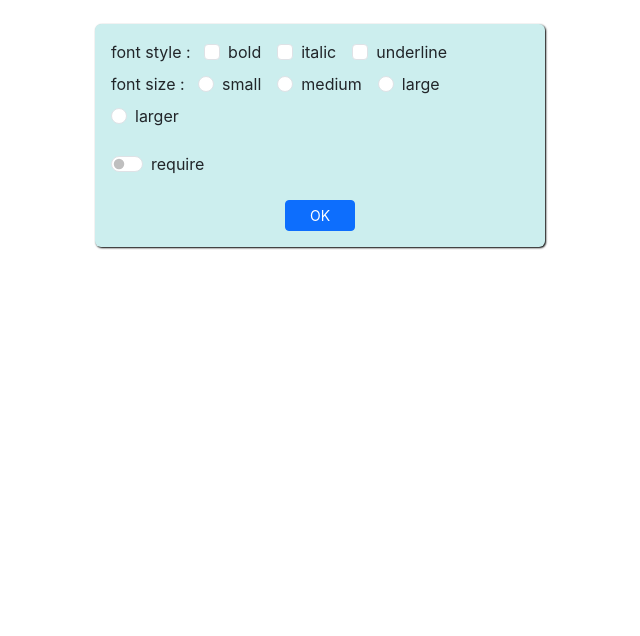
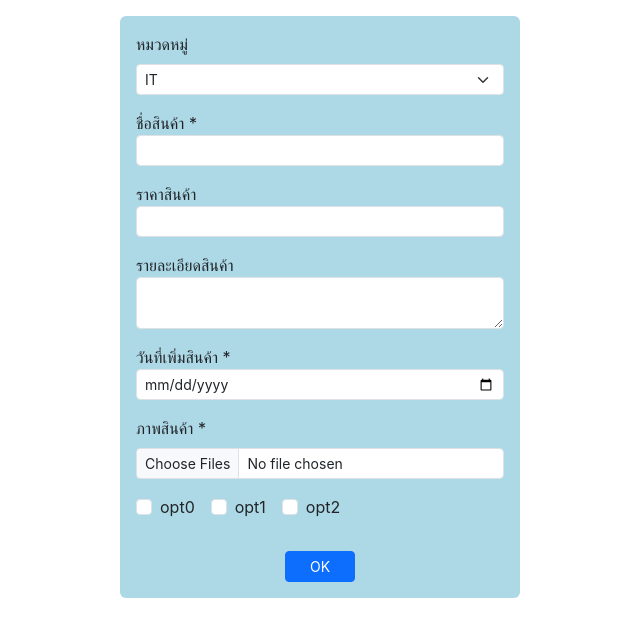
Before and after one commit to mannieshub/learn-JavaScript-NodeJS-ReactJS, a React (Create React App) app in the folder app1/: page / in a window 1280 px wide. Shown: the top 636 px of the page, without its empty margins (320-960 px from the left). Built offline with nearby package versions, Linux system fonts and the light colour scheme; the HTML template or start-up script is replaced by a standard one.

Commit message:
react-hook-form

```diff
--- a/app1/package.json
+++ b/app1/package.json
@@ -9,6 +9,7 @@
     "bootstrap": "^5.3.2",
     "react": "^18.2.0",
     "react-dom": "^18.2.0",
+    "react-hook-form": "^7.47.0",
     "react-router-dom": "^6.16.0",
     "react-scripts": "5.0.1",
     "tar": "^6.1.15",
--- a/app1/src/App.js
+++ b/app1/src/App.js
@@ -10,6 +10,7 @@
 
 import FormText from "./FormText";
 import FormCheck from "./form-check";
+import FormValidation from "./form-validation";
 
 export default function App(){
   // let [user,setUser] = React.useState()
@@ -18,7 +19,8 @@
       // <Router2/>,
       // <Router3></Router3>
       // <FormText/>
-      <FormCheck></FormCheck>
+      //<FormCheck></FormCheck>
+      <FormValidation/>
   )
 }
 
--- /dev/null
+++ b/app1/src/form-validation.js
@@ -0,0 +1,105 @@
+import React from 'react'
+import {useForm} from 'react-hook-form'
+
+export default function FormValidation(){
+    const cats =[['100','IT'],['200','Machine'],['300','Chemical Product']]
+    const opts = ['Option 1','Option 2','Option 3']
+    const inputFile = React.createRef()
+
+    const{register,handleSubmit,formState:{errors}}= useForm()
+
+    const onSubmitForm =(event)=>{
+        let maxNumFiles = 3
+        let maxSize = 300
+
+        if(inputFile.current.files.length>maxNumFiles){
+            alert(`เลือกได้ไม่เกิน ${maxNumFiles} ไฟล์`)
+            event.preventDefault()
+            return
+        }
+
+        for(let f of inputFile.current.files){
+            if(f.size>maxSize*1000){
+                alert(`ขนาดไฟล์เกิน ${maxSize} KB`)
+                event.preventDefault()
+                return
+            }
+        }
+    }
+
+        const err ={
+            fontSize :'smaller',
+            color:'red'
+        }
+
+        return(
+            <div className='mt-3 mb-5 mx-auto p-3 rounded' style={{width:'400px',backgroundColor:'lightblue'}}>
+                <form onSubmit={handleSubmit(onSubmitForm)}>
+                    <div className='form-group mb-3'>
+                        <label htmlFor='cats' className='form-label'>หมวดหมู่</label>
+                        <select id ="cats" className='form-select form-select-sm'>
+                            {
+                                cats.map(item =>{
+                                    return <option value ={item[0]}>{item[1]}</option>
+                                })
+                            }
+                        </select>
+                    </div>
+                    <div className='form-group mb-3'>
+                        <label htmlFor='name'>ชื่อสินค้า *</label>
+                        <input type='text' id='name' name='name' maxLength="500"
+                        className='form-control form-control-sm'
+                        {...register('name',{required:true,maxLength:30})}
+                        ></input>
+                        {errors.name &&<div style={err}>กรุณาระบุชื่อสินค้า</div>}
+                    </div>
+
+                    <div className='form-group mb-3'>
+                        <label htmlFor='price'>ราคาสินค้า</label>
+                        <input type='number' id='price' name='price' min='0' step='any'
+                        className='form-control form-control-sm'
+                        {...register('price',{validate:value=>parseFloat(value)>0})}></input>
+                        {errors.price&&<div style={err}>กรุณาระบุราคาสินค้า</div>}
+                    </div>
+
+                    <div className='form-group mb-3'>
+                        <label htmlFor='detail'>รายละเอียดสินค้า</label>
+                        <textarea id='detail' name='detail' rows="2" maxLength="250"
+                        className='form-control form-control-sm'
+                        {...register('detail',{required:true,minLength:1,maxLength:200})}>
+                            </textarea>
+                        {errors.detail&&<div style={err}>กรุณาระบุรายละเอียดสินค้า</div>}
+                    </div>
+
+                    <div className='form-group mb-3'>
+                        <label htmlFor='date'>วันที่เพิ่มสินค้า *</label>
+                        <input type='date' id='dateAdded' name='dateAdded'
+                        className='form-control form-control-sm'></input>
+                    </div>
+
+                    <div className='form-group mb-3'>
+                        <label htmlFor='file' className='form-label'>ภาพสินค้า *</label>
+                        <input type='file' id='file' accept='image/*'
+                        className='form-control form-control-sm' ref={inputFile} multiple></input>
+                    </div>
+
+                    <div></div>
+                    {
+                        opts.map((opt,i)=>{
+                            return (
+                                <div className='form-check form-check-inline mb-2'>
+                                    <input type='checkbox' id={'opt'+i} value={opt} className='form-check-input'></input>
+                                    <label htmlFor={'opt'+i} className='form-check-label'>{'opt'+i}</label>
+                                </div>
+                            )
+                        })
+                    }
+
+                    <div className='text-center mt-4'>
+                        <button className='btn btn-primary btn-sm px-4'>OK</button>
+                    </div>
+                </form>
+            </div>
+        )
+
+}
```
Also changed, not shown: 1 other file (tests, documents, lock files or other folders).
